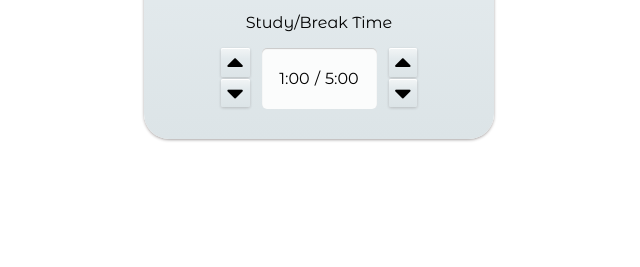
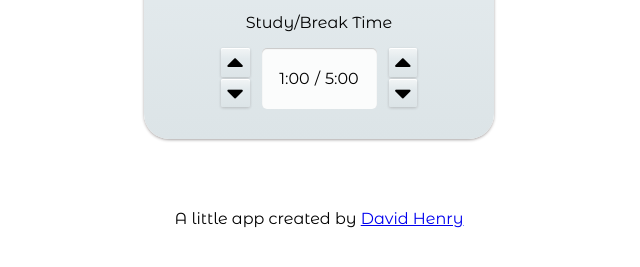
Before and after one commit to DavidHenry-Dev/Pomodoro-Timer, a plain HTML site: page index.html in a window 1280 px wide. Shown: the part 265-532 px from the top of the page, without its empty margins (321-961 px from the left). Drawn offline with Linux system fonts and the light colour scheme.

Commit message:
Added a footer

```diff
--- a/index.html
+++ b/index.html
@@ -50,6 +50,11 @@
 
   </div>
   <div id="messages"></div>
+  <footer class="page-footer">A little app created by
+    <a href="https://github.com/DavidHenry-Dev">
+      David Henry
+      </link>
+  </footer>
   <script src="scripts.js"></script>
 </body>
 
```
